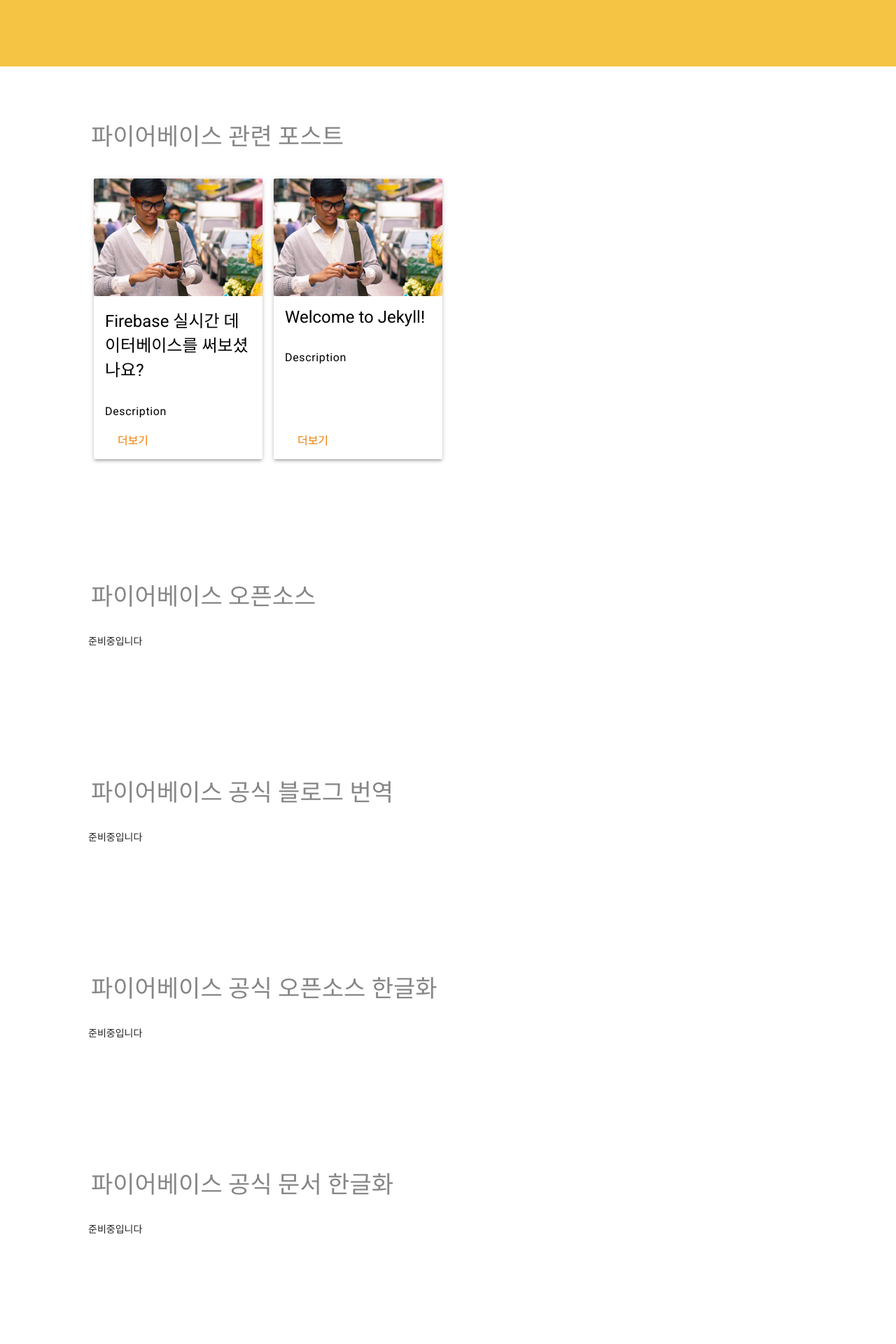
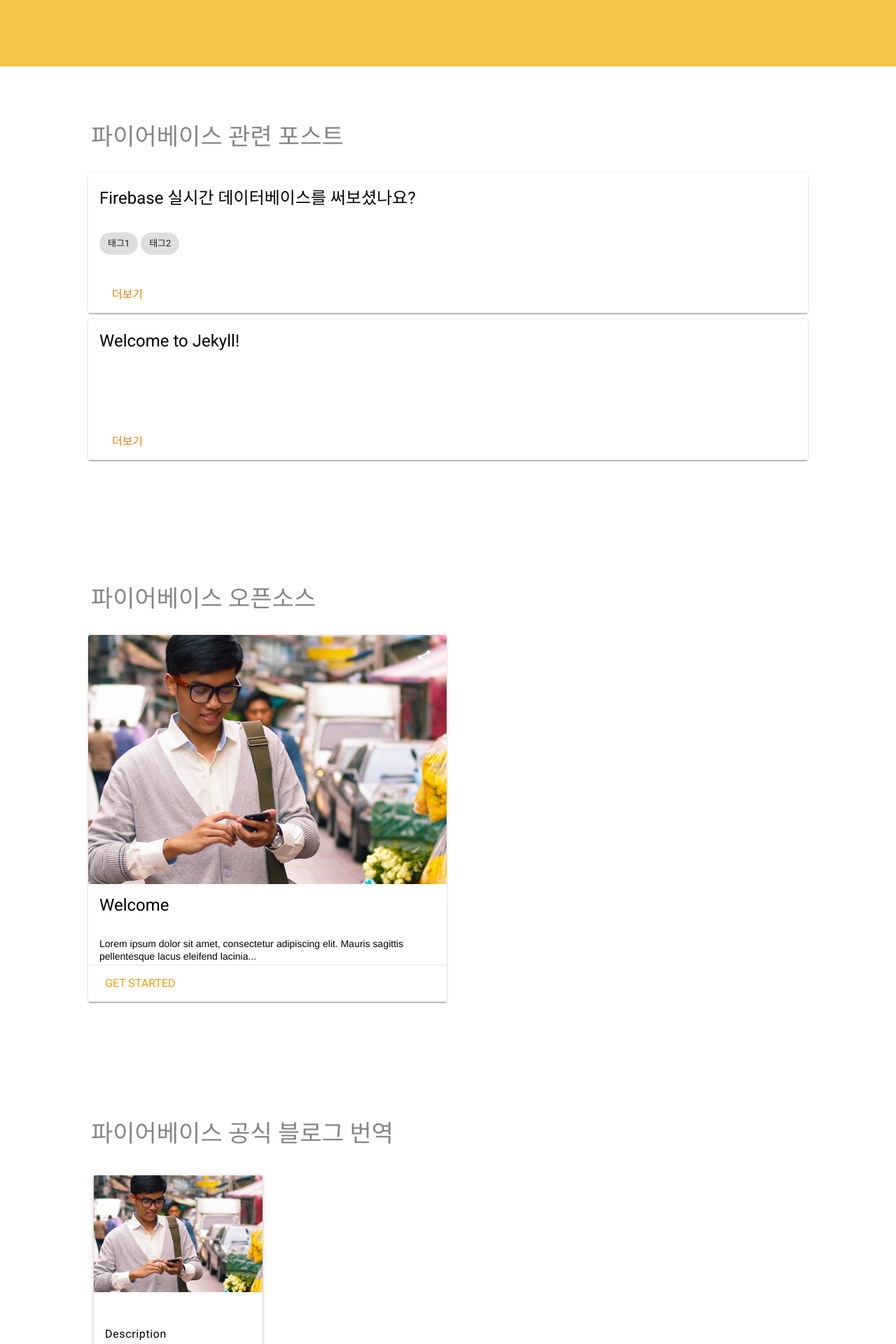
Before and after one commit to FirebaseKorea/FirebaseKorea-Blog, a Jekyll site: the page built from index.html, in a window 1280 px wide. Shown: the part 845-2765 px from the top of the page at 70% size. Built offline with Jekyll 4.4.1, drawn with Linux system fonts in a browser that asks for light colours.

Commit message:
Add tag in out_post

```diff
--- a/_layouts/default.html
+++ b/_layouts/default.html
@@ -50,15 +50,17 @@
 
             {% for post in site.posts %}
 
-              <div class="mdl-cell mdl-cell--3-col mdl-cell--4-col-tablet mdl-cell--4-col-phone mdl-card mdl-shadow--3dp">
-                <div class="mdl-card__media">
-                  <img src="../images/more-from-1.png">
-                </div>
+              <div class="demo-card-full mdl-card mdl-shadow--2dp">
                 <div class="mdl-card__title">
                   <h4 class="mdl-card__title-text">{{ post.title }}</h4>
                 </div>
                 <div class="mdl-card__supporting-text">
-                  <span class="mdl-typography--font-light mdl-typography--subhead">Description</span>
+                  {% for tag in post.tags %}
+                  <span class="mdl-chip">
+                    <span class="mdl-chip__text">{{ tag }}</span>
+                  </span>
+                  {% endfor %}
+
                 </div>
                 <div class="mdl-card__actions">
                   <a class="android-link mdl-button mdl-js-button mdl-typography--text-uppercase" href="{{ post.url }}">
@@ -66,6 +68,8 @@
                   </a>
                 </div>
               </div>
+
+
             {% endfor %}
           </div>
         </div>
@@ -76,7 +80,30 @@
         <div class="android-more-section">
           <div class="android-section-title mdl-typography--display-1-color-contrast">파이어베이스 오픈소스</div>
           <div class="android-card-container mdl-grid">
-            <p>준비중입니다</p>
+
+            <div class="demo-card-wide mdl-card mdl-shadow--2dp">
+              <div class="mdl-card__media">
+                <img src="../images/more-from-1.png">
+              </div>
+              <div class="mdl-card__title">
+                <h2 class="mdl-card__title-text">Welcome</h2>
+              </div>
+              <div class="mdl-card__supporting-text">
+                Lorem ipsum dolor sit amet, consectetur adipiscing elit.
+                Mauris sagittis pellentesque lacus eleifend lacinia...
+              </div>
+              <div class="mdl-card__actions mdl-card--border">
+                <a class="mdl-button mdl-button--colored mdl-js-button mdl-js-ripple-effect">
+                  Get Started
+                </a>
+              </div>
+              <div class="mdl-card__menu">
+                <button class="mdl-button mdl-button--icon mdl-js-button mdl-js-ripple-effect">
+                  <i class="material-icons">share</i>
+                </button>
+              </div>
+            </div>
+
           </div>
         </div>
         <!-- Open Source Project Section End -->
@@ -86,7 +113,28 @@
         <div class="android-more-section">
           <div class="android-section-title mdl-typography--display-1-color-contrast">파이어베이스 공식 블로그 번역</div>
           <div class="android-card-container mdl-grid">
-            <p>준비중입니다</p>
+
+
+            <div class="mdl-cell mdl-cell--3-col mdl-cell--4-col-tablet mdl-cell--4-col-phone mdl-card mdl-shadow--3dp">
+              <div class="mdl-card__media">
+                <img src="../images/more-from-1.png">
+              </div>
+              <div class="mdl-card__title">
+                <h4 class="mdl-card__title-text">{{ post.title }}</h4>
+              </div>
+              <div class="mdl-card__supporting-text">
+                <span class="mdl-typography--font-light mdl-typography--subhead">Description</span>
+              </div>
+              <div class="mdl-card__actions">
+                <a class="android-link mdl-button mdl-js-button mdl-typography--text-uppercase" href="{{ post.url }}">
+                  더보기
+                </a>
+              </div>
+            </div>
+
+
+
+
           </div>
         </div>
         <!-- Official Blog Section End -->
--- a/_posts/2017-02-14-Firebase-실시간-데이터베이스를-써보셨나요.markdown
+++ b/_posts/2017-02-14-Firebase-실시간-데이터베이스를-써보셨나요.markdown
@@ -3,6 +3,7 @@ layout: post
 title:  "Firebase 실시간 데이터베이스를 써보셨나요?"
 date:   2017-02-14 00:46:54 +0900
 categories: firebase firebase-database
+tags : [태그1, 태그2]
 ---
 
 ![Frank van Puffelen](https://3.bp.blogspot.com/-5x5tvtsSz98/VxfJYoUYPWI/AAAAAAAABLg/_wqjW4FuMVEPoK0XA_2Ls7r9H6t51ukawCLcB/s1600/frank_puffelen.jpg)
--- a/css/styles.css
+++ b/css/styles.css
@@ -22,6 +22,37 @@ body {
 a img{
   border: 0px;
 }
+
+
+/**
+ * Custom Area
+ */
+
+.demo-card-wide.mdl-card {
+  width: 512px;
+}
+.demo-card-wide > .mdl-card__title {
+  color: #fff;
+  height: 176px;
+}
+.demo-card-wide > .mdl-card__menu {
+  color: #fff;
+}
+
+
+
+.demo-card-full.mdl-card {
+  width: 100%;
+  margin-bottom: 10px;
+}
+.demo-card-full > .mdl-card__title {
+  color: #fff;
+  height: 176px;
+}
+.demo-card-full > .mdl-card__menu {
+  color: #fff;
+}
+
 
 ::-moz-selection {
   background-color: #6ab344;
```
